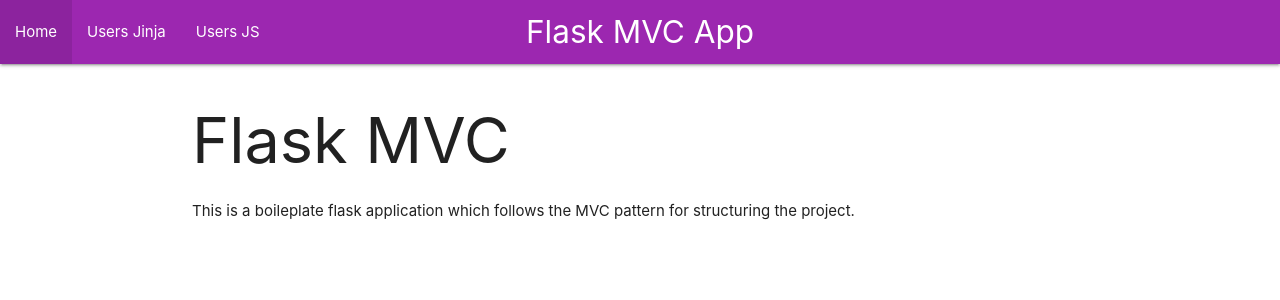
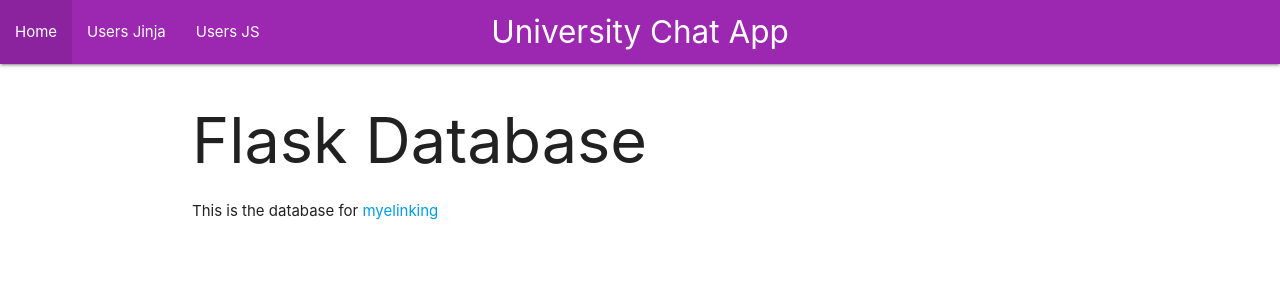
Before and after one commit to DanielYatali/Chat-App-Servers, a Flask app: page / in a window 1280 px wide. Shown: the top 300 px of the page. Run offline with Flask 2, Linux system fonts and the light colour scheme.

Commit message:
edit index

```diff
--- a/App/templates/index.html
+++ b/App/templates/index.html
@@ -1,10 +1,8 @@
-{% extends "layout.html" %}
-{% block title %}Flask MVC App{% endblock %}
-{% block page %}Flask MVC App{% endblock %}
-
-{{ super() }}
-
-{% block content %}
-    <h1>Flask MVC</h1>
-    <p>This is a boileplate flask application which follows the MVC pattern for structuring the project.</p>
+{% extends "layout.html" %} {% block title %}myelinking{% endblock %} {% block
+page %}University Chat App{% endblock %} {{ super() }} {% block content %}
+<h1>Flask Database</h1>
+<p>
+  This is the database for
+  <a href="https://myelinking.vercel.app/">myelinking</a>
+</p>
 {% endblock %}
```
